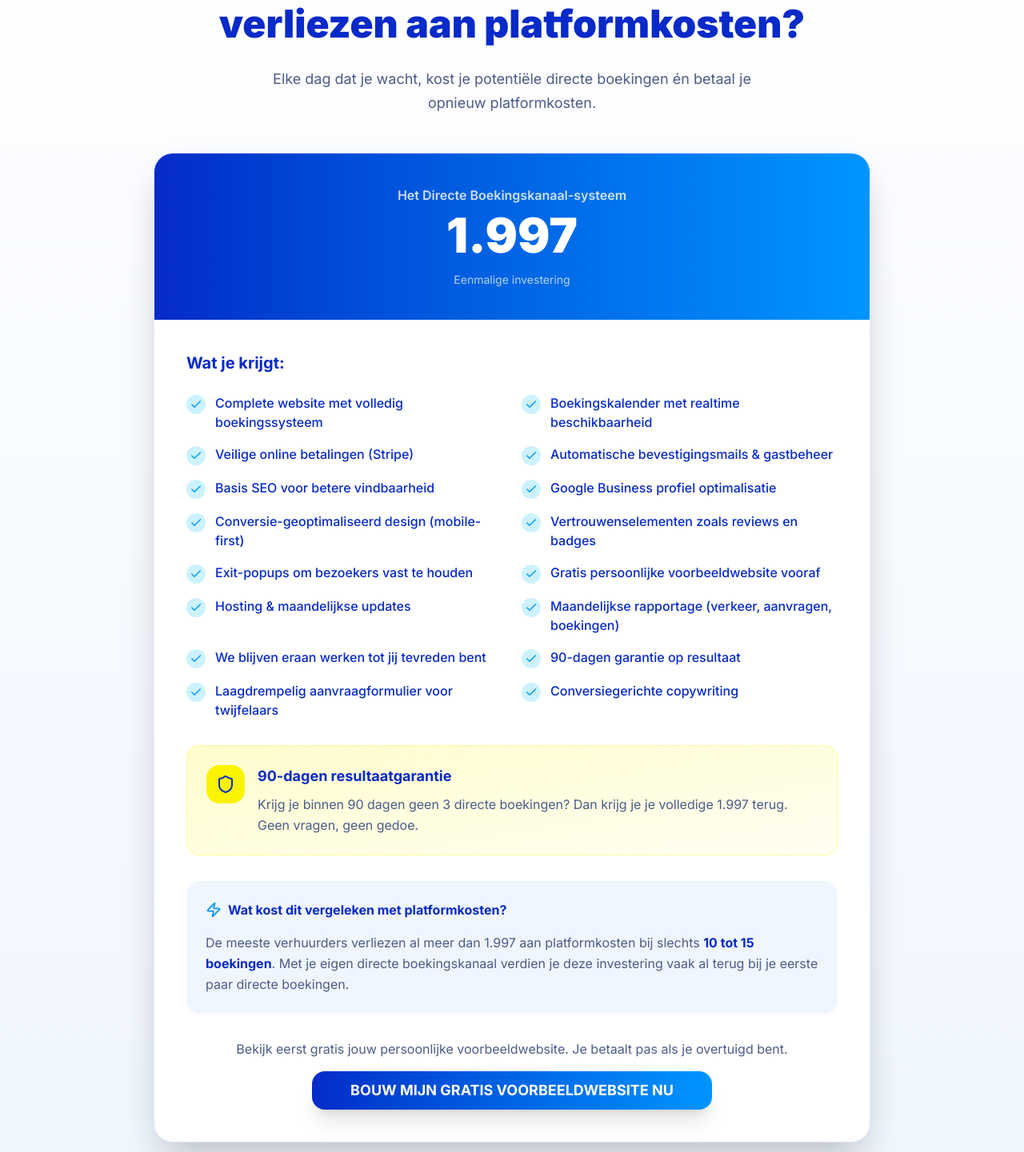
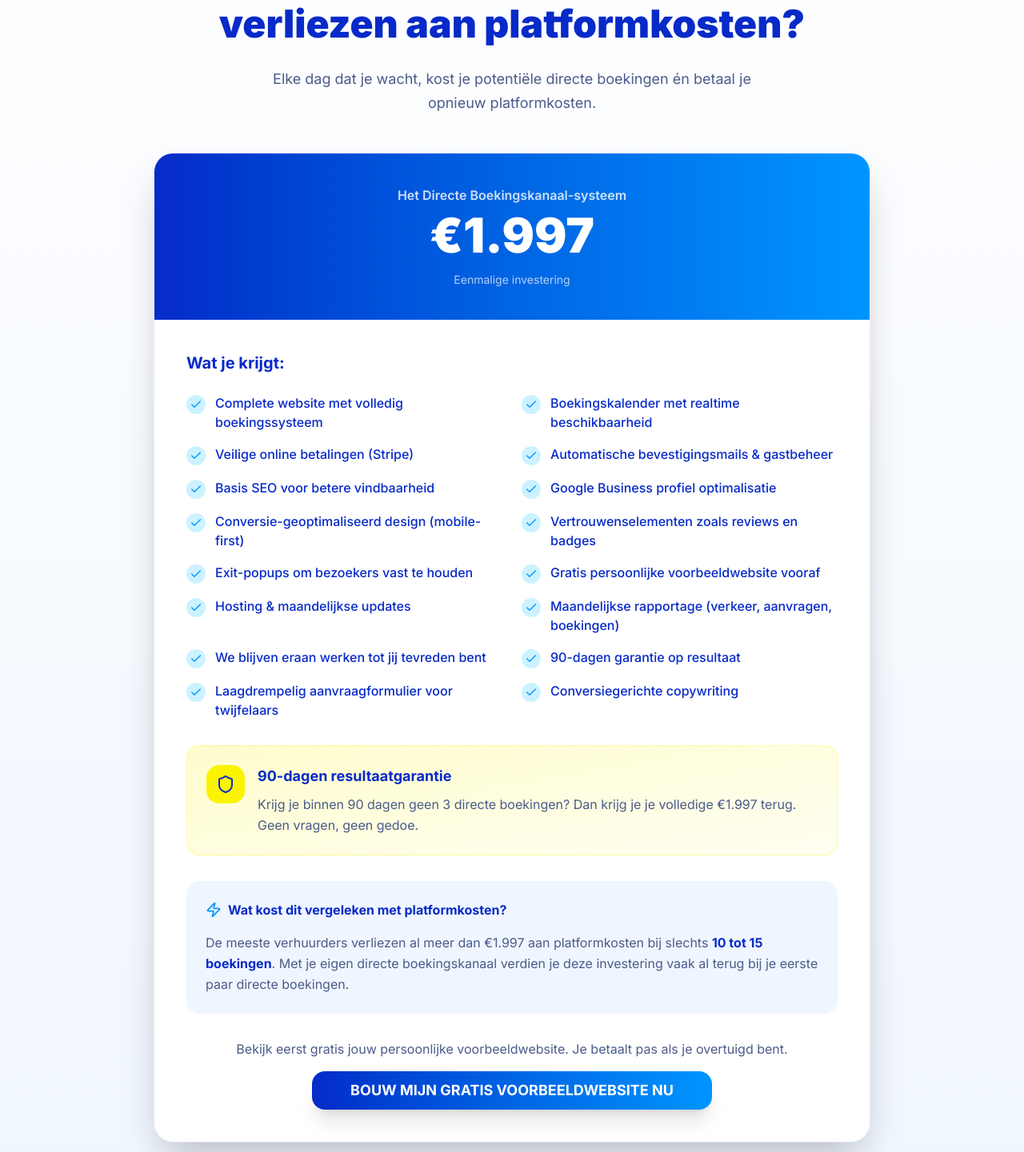
Before and after one commit to TimoBlaauw/TriviTurbo.nl, a Next.js app: page / in a window 1280 px wide. Shown: the part 6866-8307 px from the top of the page at 80% size. Built offline with nearby package versions, Linux system fonts and the light colour scheme.

Commit message:
feat: add currency symbol to pricing details
Added the euro symbol (€) to all instances of the pricing figure for clarity.

```diff
--- a/components/pricing.tsx
+++ b/components/pricing.tsx
@@ -65,7 +65,7 @@ export function Pricing() {
             <div className="bg-gradient-to-r from-[#072AC8] to-[#0095FF] p-8 md:p-10 text-center">
               <p className="text-white/80 font-semibold mb-2">Het Directe Boekingskanaal-systeem</p>
               <div className="flex items-center justify-center gap-2 mb-4">
-                <span className="text-5xl md:text-6xl font-black text-white">{"1.997"}</span>
+                <span className="text-5xl md:text-6xl font-black text-white">{"€1.997"}</span>
               </div>
               <p className="text-white/70 text-sm">Eenmalige investering</p>
             </div>
@@ -101,7 +101,7 @@ export function Pricing() {
                   <div>
                     <h4 className="font-bold text-[#072AC8] text-lg mb-2">90-dagen resultaatgarantie</h4>
                     <p className="text-[#4b5b8a] leading-relaxed">
-                      Krijg je binnen 90 dagen geen 3 directe boekingen? Dan krijg je je volledige {"1.997"} terug.
+                      Krijg je binnen 90 dagen geen 3 directe boekingen? Dan krijg je je volledige {"€1.997"} terug.
                       Geen vragen, geen gedoe.
                     </p>
                   </div>
@@ -115,7 +115,7 @@ export function Pricing() {
                   Wat kost dit vergeleken met platformkosten?
                 </h4>
                 <p className="text-[#4b5b8a] leading-relaxed">
-                  De meeste verhuurders verliezen al meer dan {"1.997"} aan platformkosten bij slechts{" "}
+                  De meeste verhuurders verliezen al meer dan {"€1.997"} aan platformkosten bij slechts{" "}
                   <strong className="text-[#072AC8]">10 tot 15 boekingen</strong>. Met je eigen directe boekingskanaal
                   verdien je deze investering vaak al terug bij je eerste paar directe boekingen.
                 </p>
```
